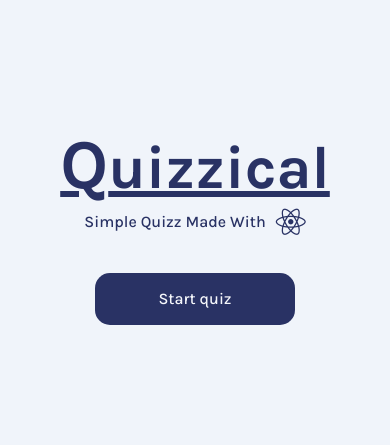
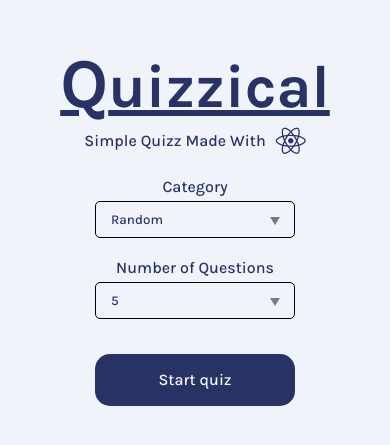
Before and after one commit to MersedGrbic/quizzical-app, a React (Vite) app in the folder quizz/: page / in a window 390 px wide. Shown: the part 179-624 px from the top of the page. Built offline with nearby package versions, Linux system fonts and the light colour scheme; a web font is replaced by a local one.

Commit message:
Added select options
Added selected options for category and number of questions to get from API. Started working on styling and mobile responsivnes.

```diff
--- a/quizz/src/App.jsx
+++ b/quizz/src/App.jsx
@@ -1,15 +1,20 @@
 import React from 'react'
 import Intro from './components/Intro'
 import Quizz from './components/Quizz'
+import { useState } from 'react'
 import { nanoid } from 'nanoid'
 function App() {
 
-  const [start,setStart]= React.useState(true)
-
-
-
-
-
+  const [start,setStart]= useState(true)
+  const [quizzInfo, setQuizzInfo] = useState('')
+  const [category, setCategory] = useState('');
+  const [numOfQuestions, setNumOfQuestions] = useState(5)
+const handleChange = event => {
+    setCategory(event.target.value);
+  };
+const handleNumberOfQuestions = event => {
+    setNumOfQuestions(event.target.value)
+}
 function handleClick(){
     setStart(prevState=>!prevState)
   }
@@ -18,7 +23,8 @@ function handleClick(){
   return (
     <div className="App">
 
-      {start ? <Intro handleClick={handleClick}/> : <Quizz handleClick={handleClick}/> }
+      {start ? <Intro handleChange={handleChange} handleNumberOfQuestions={handleNumberOfQuestions} handleClick={handleClick}/> : <Quizz category={category} numOfQuestions={numOfQuestions}  handleClick={handleClick}/> }
+
 
 
     </div>
--- a/quizz/src/components/Intro.jsx
+++ b/quizz/src/components/Intro.jsx
@@ -1,6 +1,30 @@
 import React from "react";
+import { useState } from "react";
 
 export default function Intro(props){
+
+    const options = [
+        {value: '', text: 'Random'},
+        {value: 'categories=arts_and_literature&', text: 'Arts and literature'},
+        {value: 'categories=film_and_tv&', text: 'Film and tv'},
+        {value: 'categories=food_and_drink&', text: 'Food and drink'},
+        {value: 'categories=general_knowledge&', text: 'General knowledge'},
+        {value: 'categories=geography&', text: 'Geography'},
+        {value: 'categories=history&', text: 'History'},
+        {value: 'categories=music&', text: 'Music'},
+        {value: 'categories=science&', text: 'Science'},
+        {value: 'categories=society_and_culture&', text: 'Society and culture'},
+        {value: 'categories=sport_and_leisure&', text: 'Sport and leisure'},
+      ]
+    const numberOfQuestions = []
+    for(let i = 5 ; i<=20; i++){
+        numberOfQuestions.push(
+            {value: i, text: i}
+        )
+    }
+
+
+
     return (
         <div className="intro">
             <h1><span>Q</span>uizzical</h1>
@@ -8,7 +32,33 @@ export default function Intro(props){
             <p>Simple Quizz Made With </p>
             <p><i className="fa-brands fa-react"></i></p>
             </div>
-            <button onClick={props.handleClick} className="start-btn">Start quiz</button>
+
+              <label className="label" htmlFor="category">Category</label>
+                <div className="select">
+                     <select id="category" onChange={props.handleChange}>
+                       {options.map(option => (
+                       <option key={option.value} value={option.value}>
+                       {option.text}
+                       </option>
+                        ))}
+                    </select>
+                    <div className="select_arrow">
+                    </div>
+                </div>
+                <label className="label" htmlFor="numberOfQuestions">Number of Questions</label>
+                <div className="select">
+                     <select id="numberOfQuestions" onChange={props.handleNumberOfQuestions}>
+                       {numberOfQuestions.map(num => (
+                       <option key={num.value} value={num.value}>
+                       {num.text}
+                       </option>
+                        ))}
+                    </select>
+                    <div className="select_arrow">
+                    </div>
+                </div>
+
+                <button onClick={props.handleClick} className="start-btn">Start quiz</button>
         </div>
     )
 }
--- a/quizz/src/components/QuestionCard.jsx
+++ b/quizz/src/components/QuestionCard.jsx
@@ -3,26 +3,25 @@ import { useState } from "react";
 import { nanoid } from "nanoid";
 export default function QuestionCard(props){
     const[userAnswer,setUserAnswer] = useState('')
-    console.log(props.correct)
     function handleAnswer(event){
         setUserAnswer(event.target.innerText)
     }
 
     const answerEl= props.answers.map(ans=>{
         if(!props.on){
-        return <p onClick={handleAnswer} style={{backgroundColor: ans === userAnswer ? "#D6DBF5" : "#F5F7FB"}} className="answer">{ans}</p>
+        return <p key={nanoid()} onClick={handleAnswer} style={{backgroundColor: ans === userAnswer ? "#D6DBF5" : "#F5F7FB"}} className="answer">{ans}</p>
         }else{
             if(ans === props.correct){
-                return <p className="answer" style={{backgroundColor: "#94D7A2"}}>{ans}</p>
+                return <p key={nanoid()} className="answer" style={{backgroundColor: "#94D7A2"}}>{ans}</p>
             }else{
-                return <p className="answer" style={{backgroundColor: ans===userAnswer ? "#F8BCBC" : "#F5F7FB"}}>{ans}</p>
+                return <p key={nanoid()} className="answer" style={{backgroundColor: ans===userAnswer ? "#F8BCBC" : "#F5F7FB"}}>{ans}</p>
             }
         }
     })
 
     return (
         <div className="question-wrapper">
-        <h1>{props.question}</h1>
+        <h3>{props.question}</h3>
         <div className="answer-list">
         {answerEl}
         </div>
--- a/quizz/src/components/Quizz.jsx
+++ b/quizz/src/components/Quizz.jsx
@@ -1,11 +1,12 @@
 import React from "react";
 import { useState } from "react";
 import QuestionCard from "./QuestionCard";
+import { nanoid } from "nanoid";
 export default function Quizz(props){
 const [data,setData] = useState('')
 const [startAgain,setStartAgain] = useState(false)
 const [check, setCheck] = useState(false)
-const url = 'https://the-trivia-api.com/api/questions?limit=5'
+const url = `https://the-trivia-api.com/api/questions?${props.category}limit=${props.numOfQuestions}`
 
 function shuffle(array) {
   let currentIndex = array.length,  randomIndex;
@@ -46,8 +47,13 @@ React.useEffect(()=>{
   function displayData(){
     if(data.length>0){
       const dataElements = data.map(el=>{
-        console.log(el)
-       return <QuestionCard on={check} correct={el.correctAnswer}question={el.question} answers={el.shuffledOptions} id={el.id}/>
+
+       return (
+       <div key={nanoid()}>
+       <QuestionCard on={check} correct={el.correctAnswer}question={el.question} answers={el.shuffledOptions} id={el.id}/>
+       <div key={nanoid} className="line"></div>
+       </div>
+       )
 
       })
       return dataElements
--- a/quizz/src/index.css
+++ b/quizz/src/index.css
@@ -62,14 +62,14 @@ body{
 
 .answer-list{
     display: flex;
+    flex-direction: column;
     align-items: flex-start;
     justify-content: flex-start;
     gap: 12px;
     width:100%;
-
-
 }
 .answer-list .answer{
+        width:100%;
         color: #4D5B9E;
         background: #F5F7FB;
         border: 0.794239px solid #4D5B9E;
@@ -95,19 +95,20 @@ body{
 
 }
 .question-wrapper{
-
+width: 100%;
 }
 .answer-list .active{
     background-color: #4D5B9E;
     color: white;
+
 }
 .middle{
     display: block;
     margin: 30px auto;
 }
 .line{
-    width: 90%;
-    height: 1.5px;
+    width: 100%;
+    height: 4px;
     background-color: #DBDEF0;
     margin-top: 15px;
 }
@@ -173,3 +174,56 @@ body{
      transform: rotateX(-180deg) skew(10deg, 5deg);
     }
    }
+
+   /*Select css*/
+   .select {
+    position: relative;
+    display: inline-block;
+    margin-bottom: 15px;
+    width: 200px;
+    font-family: 'Karla';
+}
+
+.select select {
+        font-family: 'Karla';
+        display: inline-block;
+        width: 100%;
+        cursor: pointer;
+        padding: 10px 15px;
+        outline: 0;
+        border: 1px solid #000000;
+        border-radius: 5px;
+        background: #f0f4fa;
+        color: #293264;
+        appearance: none;
+        -webkit-appearance: none;
+        -moz-appearance: none;
+    }
+        .select select::-ms-expand {
+            display: none;
+        }
+        .select select:hover,
+        .select select:focus {
+            color: #293264;
+
+        }
+        .select select:disabled {
+            opacity: 0.5;
+            pointer-events: none;
+        }
+.select_arrow {
+    position: absolute;
+    top: 16px;
+    right: 15px;
+    pointer-events: none;
+    border-style: solid;
+    border-width: 8px 5px 0px 5px;
+    border-color: #7b7b7b transparent transparent transparent;
+}
+.select select:hover ~ .select_arrow,
+.select select:focus ~ .select_arrow {
+    border-top-color: #000000;
+}
+.select select:disabled ~ .select_arrow {
+    border-top-color: #cccccc;
+}
```
